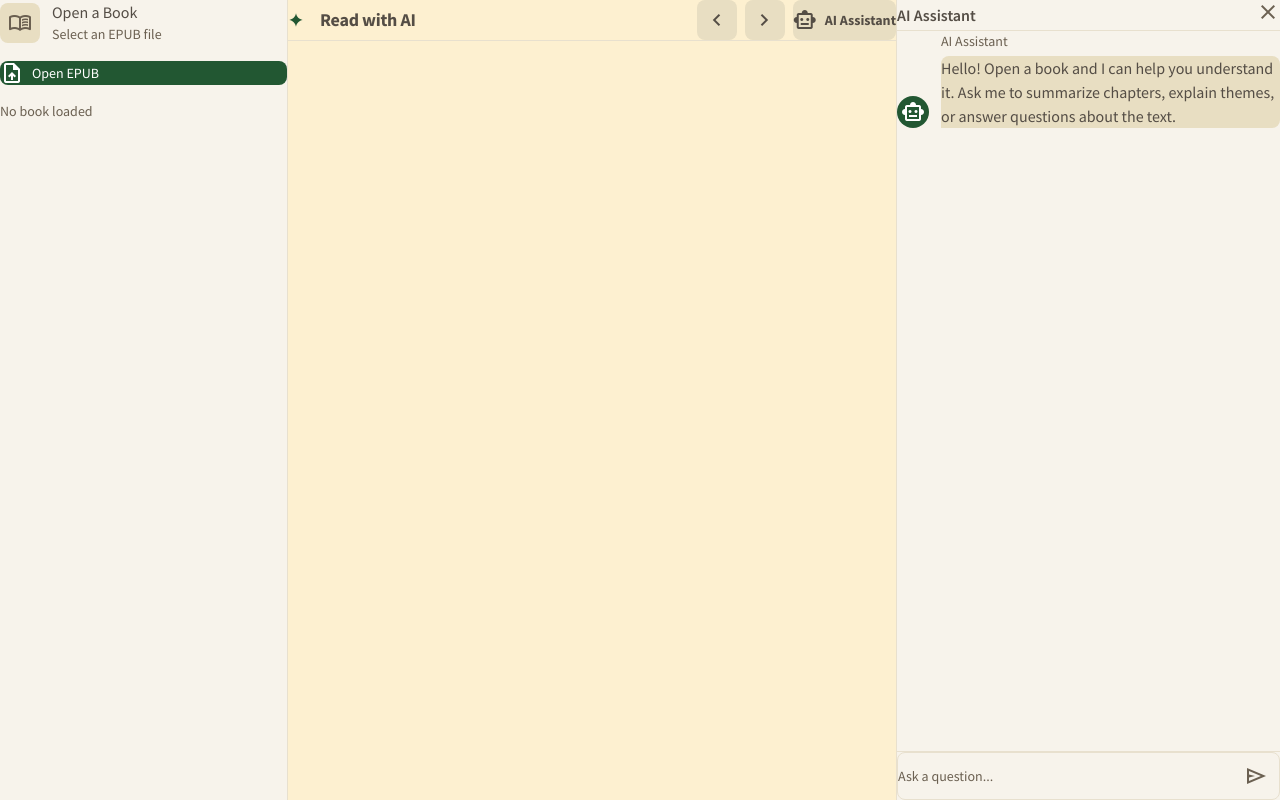
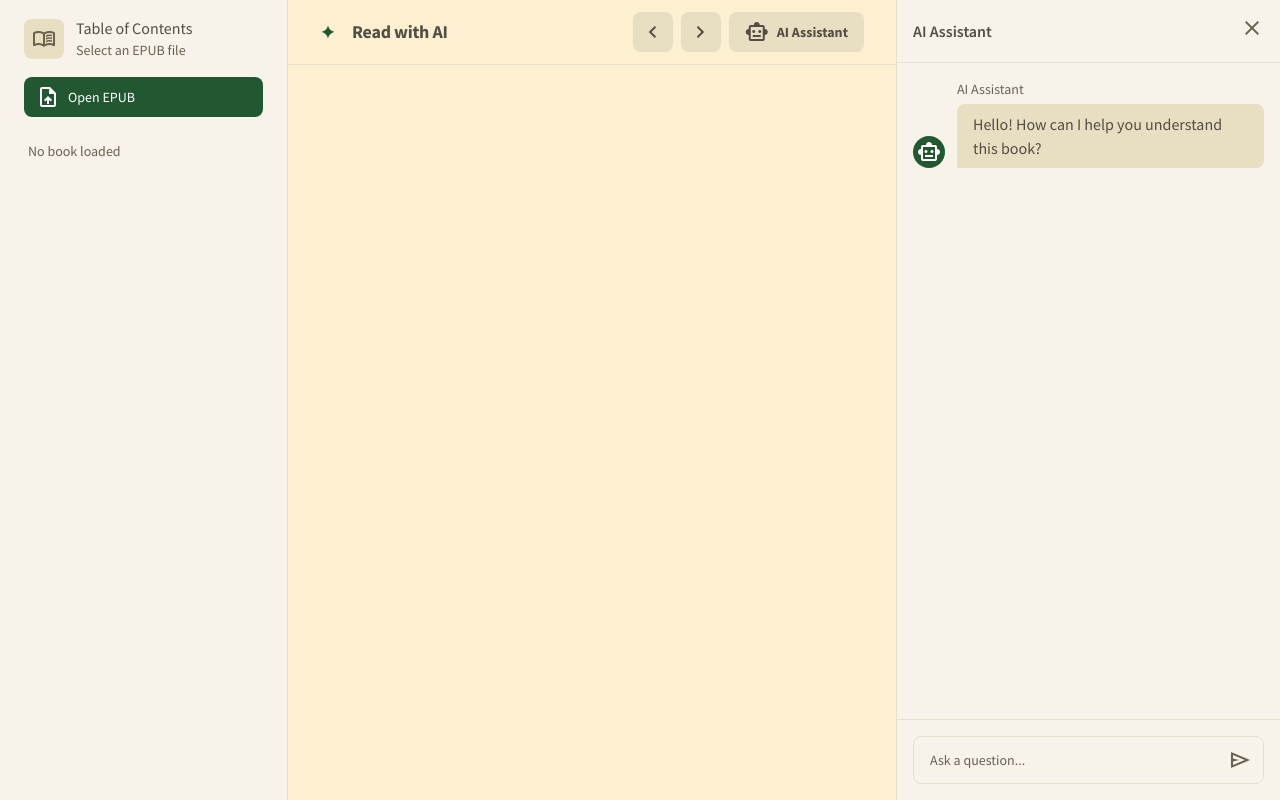
Before and after one commit to bpicori/book-tutor, a React (Vite) app: page / in a window 1280 px wide. Built offline with nearby package versions, Linux system fonts and the light colour scheme.

Commit message:
feat: enhance UI components with improved styling and layout adjustments

```diff
--- a/src/App.tsx
+++ b/src/App.tsx
@@ -78,10 +78,10 @@ export function App() {
   }, [])
 
   return (
-    <div className="flex h-screen w-full">
+    <div className="flex h-screen w-full overflow-hidden">
       <Sidebar onNavigate={handleNavigate} onFileSelect={handleFileSelect} />
 
-      <main className="flex-1 flex flex-col">
+      <main className="flex-1 flex flex-col min-w-0 h-full overflow-hidden">
         <Header onPrev={handlePrev} onNext={handleNext} />
         <Reader viewRef={viewRef} />
         <Footer />
--- a/src/components/AISidebar.tsx
+++ b/src/components/AISidebar.tsx
@@ -58,12 +58,12 @@ export function AISidebar() {
   }
 
   return (
-    <aside className="flex flex-col w-96 bg-warm-off-white border-l border-border-warm">
-      <header className="p-4 border-b border-border-warm flex items-center justify-between">
-        <h3 className="text-muted-gray-text font-semibold">AI Assistant</h3>
+    <aside className="flex flex-col w-96 h-full bg-warm-off-white border-l border-border-warm overflow-hidden">
+      <header className="flex-shrink-0 p-4 border-b border-border-warm flex items-center justify-between">
+        <h3 className="text-muted-gray-text font-semibold text-base">AI Assistant</h3>
         <button
           onClick={() => toggleAiSidebar(false)}
-          className="text-light-gray-text hover:text-forest-green"
+          className="text-light-gray-text hover:text-forest-green transition-colors"
         >
           <span className="material-symbols-outlined text-xl">close</span>
         </button>
@@ -73,28 +73,29 @@ export function AISidebar() {
         <div className="flex flex-col gap-4">
           {/* Welcome Message */}
           <div className="flex items-end gap-3">
-            <div className="bg-forest-green rounded-full w-8 h-8 shrink-0 flex items-center justify-center">
-              <span className="material-symbols-outlined text-white text-lg">smart_toy</span>
+            <div
+              className="bg-center bg-no-repeat aspect-square bg-cover rounded-full w-8 shrink-0 bg-forest-green flex items-center justify-center"
+            >
+              <span className="material-symbols-outlined text-white text-base">smart_toy</span>
             </div>
             <div className="flex flex-1 flex-col gap-1 items-start">
-              <p className="text-light-gray-text text-sm font-medium leading-normal">
+              <p className="text-light-gray-text text-sm font-medium leading-normal max-w-[360px]">
                 AI Assistant
               </p>
-              <p className="text-base font-normal leading-normal rounded-lg rounded-bl-none px-4 py-2 bg-hover-warm text-muted-gray-text">
-                Hello! Open a book and I can help you understand it. Ask me to summarize chapters,
-                explain themes, or answer questions about the text.
+              <p className="text-base font-normal leading-normal flex max-w-[360px] rounded-lg rounded-bl-none px-4 py-2 bg-hover-warm text-muted-gray-text">
+                Hello! How can I help you understand this book?
               </p>
             </div>
           </div>
 
           {/* Quick Actions */}
           {book && (
-            <div className="flex flex-col items-start gap-2">
+            <div className="flex flex-col items-start gap-2 pt-4">
               {QUICK_ACTIONS.map(({ action, label }) => (
                 <button
                   key={action}
                   onClick={() => handleQuickAction(action)}
-                  className="text-sm text-forest-green border border-forest-green/50 rounded-full px-3 py-1 hover:bg-forest-green/10"
+                  className="text-sm text-forest-green border border-forest-green/50 rounded-full px-3 py-1 hover:bg-forest-green/10 transition-colors"
                 >
                   {label}
                 </button>
@@ -110,19 +111,19 @@ export function AISidebar() {
         </div>
       </div>
 
-      <div className="p-4 border-t border-border-warm">
+      <div className="flex-shrink-0 p-4 border-t border-border-warm">
         <div className="relative">
           <input
             value={inputValue}
             onChange={(e) => setInputValue(e.target.value)}
             onKeyDown={handleKeyDown}
-            className="w-full h-12 pl-4 pr-12 text-sm bg-warm-off-white border border-border-warm rounded-lg focus:ring-2 focus:ring-forest-green focus:border-forest-green text-muted-gray-text placeholder-light-gray-text"
+            className="w-full h-12 pl-4 pr-12 text-sm bg-warm-off-white border border-border-warm rounded-lg focus:ring-2 focus:ring-forest-green focus:border-forest-green text-muted-gray-text placeholder-light-gray-text outline-none"
             placeholder="Ask a question..."
             type="text"
           />
           <button
             onClick={() => handleSubmit(inputValue)}
-            className="absolute inset-y-0 right-0 flex items-center justify-center w-12 text-light-gray-text hover:text-forest-green"
+            className="absolute inset-y-0 right-0 flex items-center justify-center w-12 text-light-gray-text hover:text-forest-green transition-colors"
           >
             <span className="material-symbols-outlined">send</span>
           </button>
--- a/src/components/Header.tsx
+++ b/src/components/Header.tsx
@@ -38,19 +38,22 @@ export function Header({ onPrev, onNext }: HeaderProps) {
       <div className="flex items-center gap-2">
         <button
           onClick={onPrev}
-          className="flex cursor-pointer items-center justify-center overflow-hidden rounded-lg h-10 w-10 bg-hover-warm text-muted-gray-text hover:bg-hover-warm/70 text-sm font-bold"
+          className="flex cursor-pointer items-center justify-center overflow-hidden rounded-lg h-10 w-10 bg-hover-warm text-muted-gray-text hover:bg-hover-warm/70 text-sm font-bold transition-colors"
+          aria-label="Previous page"
         >
           <span className="material-symbols-outlined text-xl">chevron_left</span>
         </button>
         <button
           onClick={onNext}
-          className="flex cursor-pointer items-center justify-center overflow-hidden rounded-lg h-10 w-10 bg-hover-warm text-muted-gray-text hover:bg-hover-warm/70 text-sm font-bold"
+          className="flex cursor-pointer items-center justify-center overflow-hidden rounded-lg h-10 w-10 bg-hover-warm text-muted-gray-text hover:bg-hover-warm/70 text-sm font-bold transition-colors"
+          aria-label="Next page"
         >
           <span className="material-symbols-outlined text-xl">chevron_right</span>
         </button>
         <button
           onClick={() => toggleAiSidebar()}
-          className="flex cursor-pointer items-center justify-center overflow-hidden rounded-lg h-10 px-3 bg-hover-warm text-muted-gray-text hover:bg-hover-warm/70 text-sm font-bold gap-2"
+          className="flex cursor-pointer items-center justify-center gap-2 overflow-hidden rounded-lg h-10 px-4 bg-hover-warm text-muted-gray-text hover:bg-hover-warm/70 text-sm font-bold transition-colors"
+          aria-label="Toggle AI Assistant"
         >
           <span className="material-symbols-outlined text-xl">smart_toy</span>
           <span className="hidden sm:inline">AI Assistant</span>
--- a/src/components/Sidebar.tsx
+++ b/src/components/Sidebar.tsx
@@ -78,7 +78,7 @@ const formatContributor = (contributor: unknown): string => {
 export function Sidebar({ onNavigate, onFileSelect }: SidebarProps) {
   const { book, coverUrl } = useStore()
 
-  const title = formatLanguageMap(book?.metadata?.title) || 'Open a Book'
+  const title = formatLanguageMap(book?.metadata?.title) || 'Table of Contents'
   const author = formatContributor(book?.metadata?.author) || 'Select an EPUB file'
 
   const handleFileChange = (e: React.ChangeEvent<HTMLInputElement>) => {
@@ -89,22 +89,23 @@ export function Sidebar({ onNavigate, onFileSelect }: SidebarProps) {
   }
 
   return (
-    <aside className="flex flex-col w-72 bg-warm-off-white border-r border-border-warm">
-      <div className="flex flex-col h-full justify-between p-4">
+    <aside className="flex flex-col w-72 h-full bg-warm-off-white border-r border-border-warm overflow-hidden">
+      {/* Fixed Header Section */}
+      <div className="flex-shrink-0 p-4 pb-0">
         <div className="flex flex-col gap-4">
           {/* Book Info Header */}
           <div className="flex items-center gap-3 px-2">
             <div
-              className="bg-center bg-no-repeat aspect-square bg-cover rounded-lg size-10 bg-hover-warm flex items-center justify-center"
+              className="bg-center bg-no-repeat aspect-square bg-cover rounded-lg size-10 bg-hover-warm flex items-center justify-center flex-shrink-0"
               style={coverUrl ? { backgroundImage: `url("${coverUrl}")` } : undefined}
             >
               {!coverUrl && (
                 <span className="material-symbols-outlined text-light-gray-text">menu_book</span>
               )}
             </div>
-            <div className="flex flex-col">
-              <h1 className="text-muted-gray-text text-base font-medium leading-normal">{title}</h1>
-              <p className="text-light-gray-text text-sm font-normal leading-normal">{author}</p>
+            <div className="flex flex-col min-w-0">
+              <h1 className="text-muted-gray-text text-base font-medium leading-normal truncate">{title}</h1>
+              <p className="text-light-gray-text text-sm font-normal leading-normal truncate">{author}</p>
             </div>
           </div>
 
@@ -121,9 +122,12 @@ export function Sidebar({ onNavigate, onFileSelect }: SidebarProps) {
               />
             </label>
           </div>
+        </div>
+      </div>
 
-          {/* TOC List */}
-          <div className="flex flex-col gap-1 mt-2 overflow-y-auto max-h-[calc(100vh-200px)] scrollbar-thin">
+      {/* Scrollable TOC List */}
+      <div className="flex-1 overflow-y-auto p-4 pt-4 scrollbar-thin">
+        <div className="flex flex-col gap-1">
           {book?.toc ? (
             book.toc.map((item, idx) => (
               <TOCLink key={idx} item={item} level={0} onNavigate={onNavigate} />
@@ -133,7 +137,6 @@ export function Sidebar({ onNavigate, onFileSelect }: SidebarProps) {
           )}
         </div>
       </div>
-      </div>
     </aside>
   )
 }
--- a/src/index.css
+++ b/src/index.css
@@ -14,9 +14,9 @@
   --font-family-sans-ui: "Source Sans Pro", sans-serif;
 }
 
-* {
-  margin: 0;
-  padding: 0;
+*,
+*::before,
+*::after {
   box-sizing: border-box;
 }
 
@@ -29,6 +29,8 @@ body,
 body {
   background-color: var(--color-warm-off-white);
   font-family: var(--font-family-sans-ui);
+  -webkit-font-smoothing: antialiased;
+  -moz-osx-font-smoothing: grayscale;
 }
 
 .material-symbols-outlined {
```
Lines whose indentation alone changed are shown as unchanged.
